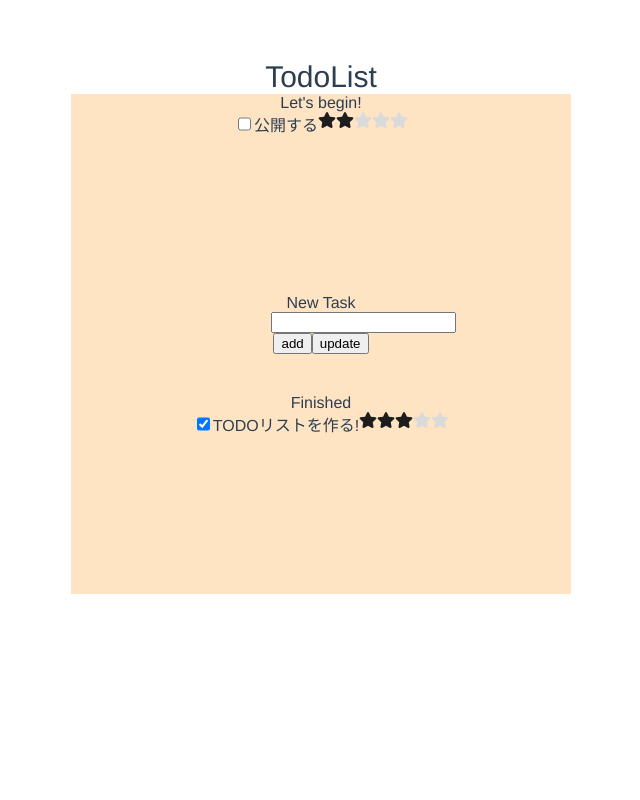
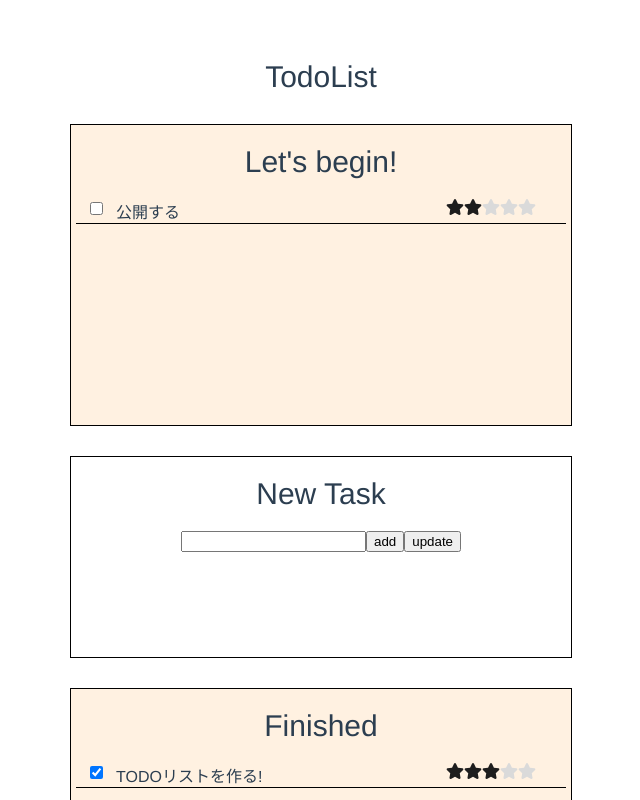
Before and after one commit to oribe1115/Todo-list, a Vue app: page / in a window 1280 px wide. Shown: the top 800 px of the page, without its empty margins (319-959 px from the left). Built offline with nearby package versions, Linux system fonts and the light colour scheme.

Commit message:
大体のレイアウトが完成

```diff
--- a/src/components/TodoList.css
+++ b/src/components/TodoList.css
@@ -1,12 +1,14 @@
 .body {
     display: flex;
     flex-direction: column;
+    height: 100%;
     width: 100%;
     align-items: center;
 }
 
 .title {
     font-size: 30px;
+    margin-bottom: 30px;
 }
 
 .main {
@@ -14,7 +16,6 @@
     flex-direction: column;
     align-items: center;
     width: 500px;
-    background-color: bisque;
 }
 
 .list {
@@ -23,17 +24,38 @@
 }
 
 .task {
-    height: 200px;
+    height: 300px;
+    width: 500px;
+    background-color: rgb(255, 241, 225);
+    border: solid 1px black;
+}
+
+.category-message {
+    font-size: 30px;
+    margin: 20px;
 }
 
 .item {
     display: flex;
     flex-direction: row;
+    border-bottom: solid 1px black;
+    margin: 5px;
+}
+
+.check {
+    width: 40px;
+}
+
+.name {
+    width: 300px;
+    text-align: left;
 }
 
 .star-box {
     display: flex;
     flex-direction: row;
+    width: 150px;
+    justify-content: center;
 }
 
 .filled {
@@ -45,6 +67,8 @@
 }
 
 .for-change{
-    width: 100px;
-    height: 100px;
+    height: 200px;
+    margin: 30px 0px;
+    border: solid 1px black;
+    width: 500px;
 }
--- a/src/components/TodoList.vue
+++ b/src/components/TodoList.vue
@@ -10,7 +10,9 @@
                 <div v-for="item in items" :key="item.id">
                     <div v-if="!(item.finish)">
                         <div class="item">
-                            <input type="checkbox" id="checkbox" v-model="item.keepStatus">
+                            <div class="check">
+                                <input type="checkbox" id="checkbox" v-model="item.keepStatus">
+                            </div>
                             <div class="name">{{ item.name }}</div>
                             <div class="star-box">
                                 <div v-for="i in 5" :key="i">
@@ -40,7 +42,9 @@
                 <div v-for="item in items" :key="item.id">
                     <div v-if="item.finish">
                         <div class="item">
-                            <input type="checkbox" id="checkbox" v-model="item.keepStatus">
+                            <div class="check">
+                                <input type="checkbox" id="checkbox" v-model="item.keepStatus">
+                            </div>
                             <div class="name">{{ item.name }}</div>
                             <div class="star-box">
                                 <div v-for="i in 5" :key="i">
```
